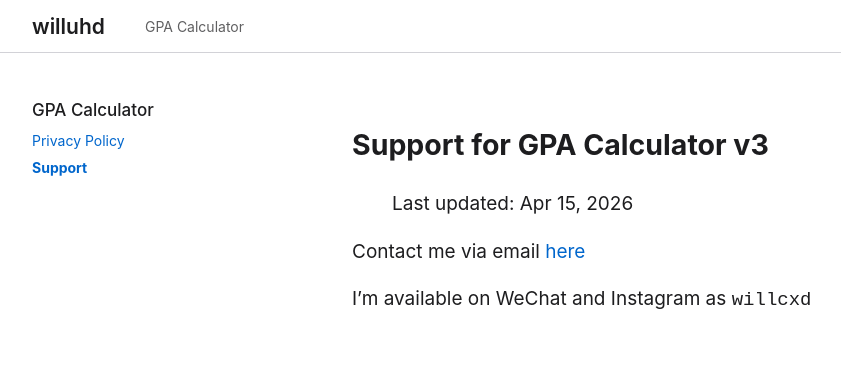
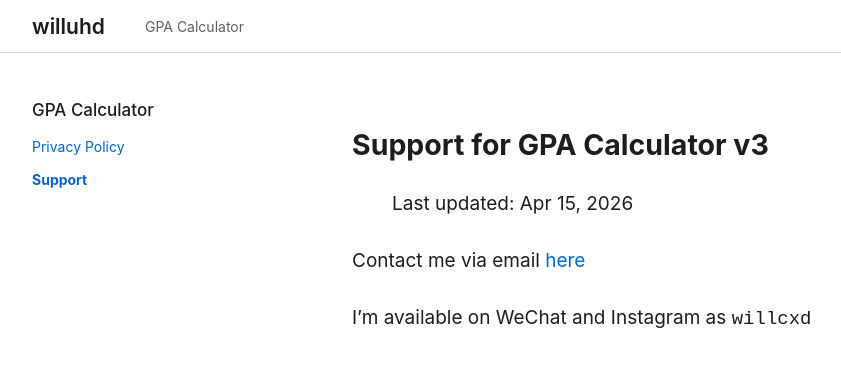
Before and after one commit to WillUHD/willuhd.github.io, a Jekyll site: the page built from gpa-calc/support.md, in a window 1280 px wide and 900 px high. Shown: the top 367 px of the window, without its empty margins (68-909 px from the left). Built offline with Jekyll 4.4.1, drawn with Linux system fonts in a browser that asks for light colours.

Commit message:
Update style.scss

```diff
--- a/assets/css/style.scss
+++ b/assets/css/style.scss
@@ -23,21 +23,34 @@
   }
 }
 
+/* 1. GLOBAL RESET */
 body {
-  margin: 0; font-family: var(--font-main);
-  background: var(--apple-bg); color: var(--apple-text);
+  margin: 0;
+  font-family: var(--font-main);
+  background: var(--apple-bg);
+  color: var(--apple-text);
   -webkit-font-smoothing: antialiased;
 }
 
-a { cursor: pointer; text-decoration: none; color: inherit; }
+/* Force pointer cursor on all links and interactive elements */
+a, button, [role="button"] {
+  cursor: pointer !important;
+  text-decoration: none;
+  color: inherit;
+}
 
-/* Layout */
-.content-wrapper { max-width: 1080px; margin: 0 auto; padding: 0 20px; display: flex; }
+/* 2. LAYOUT */
+.content-wrapper {
+  max-width: 1080px;
+  margin: 0 auto;
+  padding: 0 20px;
+  display: flex;
+}
 #main-container { padding-top: 100px; min-height: 80vh; }
 .sidebar-column { width: 260px; flex-shrink: 0; position: sticky; top: 100px; height: fit-content; }
 .article-column { flex-grow: 1; padding-left: 60px; max-width: 780px; }
 
-/* Masthead */
+/* 3. MASTHEAD */
 .masthead {
   position: fixed; top: 0; width: 100%; z-index: 1000;
   background: var(--apple-bg); border-bottom: 1px solid var(--apple-border);
@@ -46,46 +59,59 @@ a { cursor: pointer; text-decoration: none; color: inherit; }
   height: 52px; display: flex; align-items: center;
   max-width: 1080px; margin: 0 auto; padding: 0 20px;
 }
-.site-title { font-size: 21px; font-weight: 600; margin-right: 40px; }
+.site-title { font-size: 21px; font-weight: 600; margin-right: 40px; display: block; }
 .visible-links { display: flex; list-style: none; gap: 24px; margin: 0; padding: 0; font-size: 14px; }
-.visible-links a { opacity: 0.7; }
+.visible-links a {
+  opacity: 0.7;
+  display: block;
+  padding: 10px 0; /* Larger hit area */
+  transition: opacity 0.2s;
+}
 .visible-links a:hover { opacity: 1; }
 
-/* Sidebar */
+/* 4. DYNAMIC SIDEBAR */
 .nav__title { margin-bottom: 12px; }
 .nav__title a {
   color: var(--apple-text) !important; /* Jet Black */
   font-size: 17px;
   font-weight: 500;
   display: block;
+  width: 100%;
 }
 .nav__title a:hover { color: #000000 !important; } /* Pure Black */
 .nav__title a.active { font-weight: 700 !important; color: #000 !important; }
 
 .sidebar-links { list-style: none; padding: 0; margin: 0; }
-.sidebar-links li { margin-bottom: 10px; }
+.sidebar-links li { margin-bottom: 4px; }
 .sidebar-links a {
   color: var(--apple-link) !important; /* Apple Blue */
   font-size: 14px;
   display: flex;
   align-items: center;
   justify-content: space-between;
+  padding: 6px 0; /* Larger hit area */
+  width: 100%;
 }
 .sidebar-links a:hover { color: var(--apple-link-dark) !important; }
 .sidebar-links a.active { font-weight: 700 !important; }
 
-.chevron-icon { opacity: 0.8; color: var(--apple-secondary); display: flex; align-items: center; }
+.chevron-icon { opacity: 0.8; color: var(--apple-secondary); display: flex; align-items: center; pointer-events: none; }
 
-/* Markdown */
+/* 5. MARKDOWN CONTENT */
 .markdown-content { font-size: 19px; line-height: 1.5; }
-.markdown-content a { color: var(--apple-link); }
+.markdown-content p { margin-bottom: 1.5em; }
+.markdown-content a { color: var(--apple-link); cursor: pointer; }
 .markdown-content a:hover { text-decoration: underline; }
 
-/* Footer */
+/* 6. FOOTER */
 .site-footer {
   background: var(--apple-footer);
   padding: 40px 0; margin-top: 100px; border-top: 1px solid var(--apple-border);
 }
-.social-icons { display: flex; list-style: none; gap: 20px; padding: 0; margin: 0 0 20px 0; font-size: 14px; border-bottom: 1px solid var(--apple-border); padding-bottom: 20px; }
-.social-icons a { color: var(--apple-secondary); }
+.social-icons {
+  display: flex; list-style: none; gap: 20px; padding: 0; margin: 0 0 20px 0;
+  font-size: 14px; border-bottom: 1px solid var(--apple-border); padding-bottom: 20px;
+}
+.social-icons a { color: var(--apple-secondary); display: block; }
+.social-icons a:hover { color: var(--apple-text); }
 .footer-copyright { font-size: 12px; color: var(--apple-secondary); }
```
